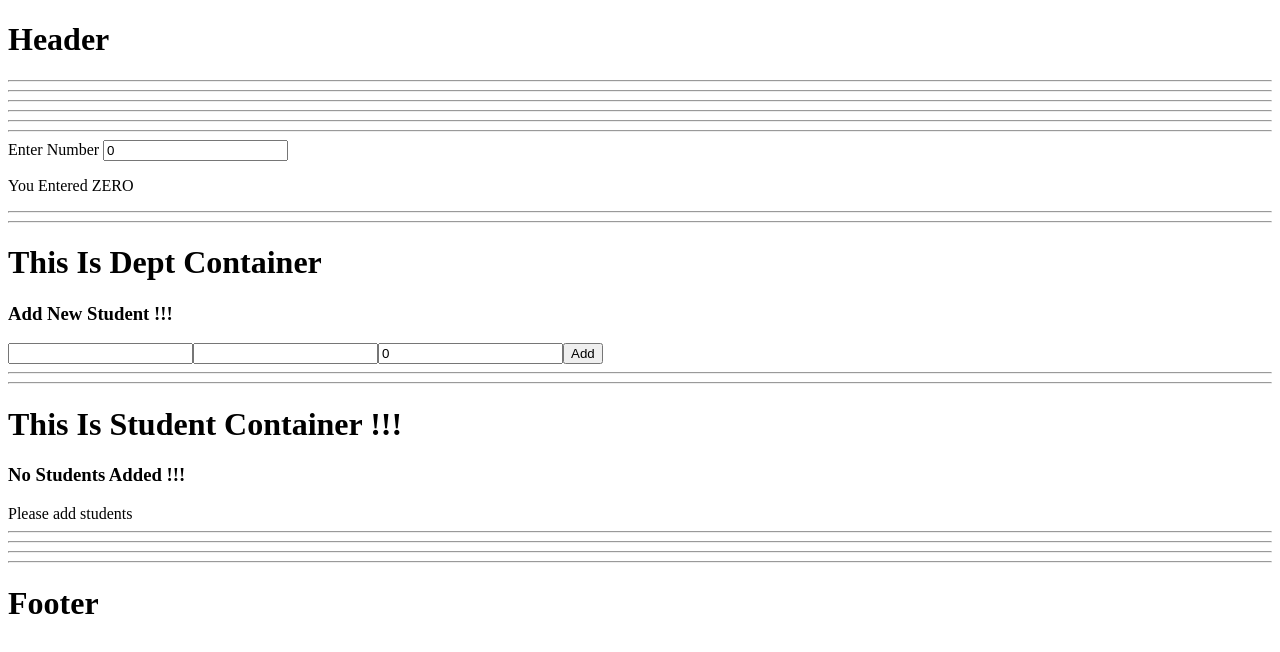
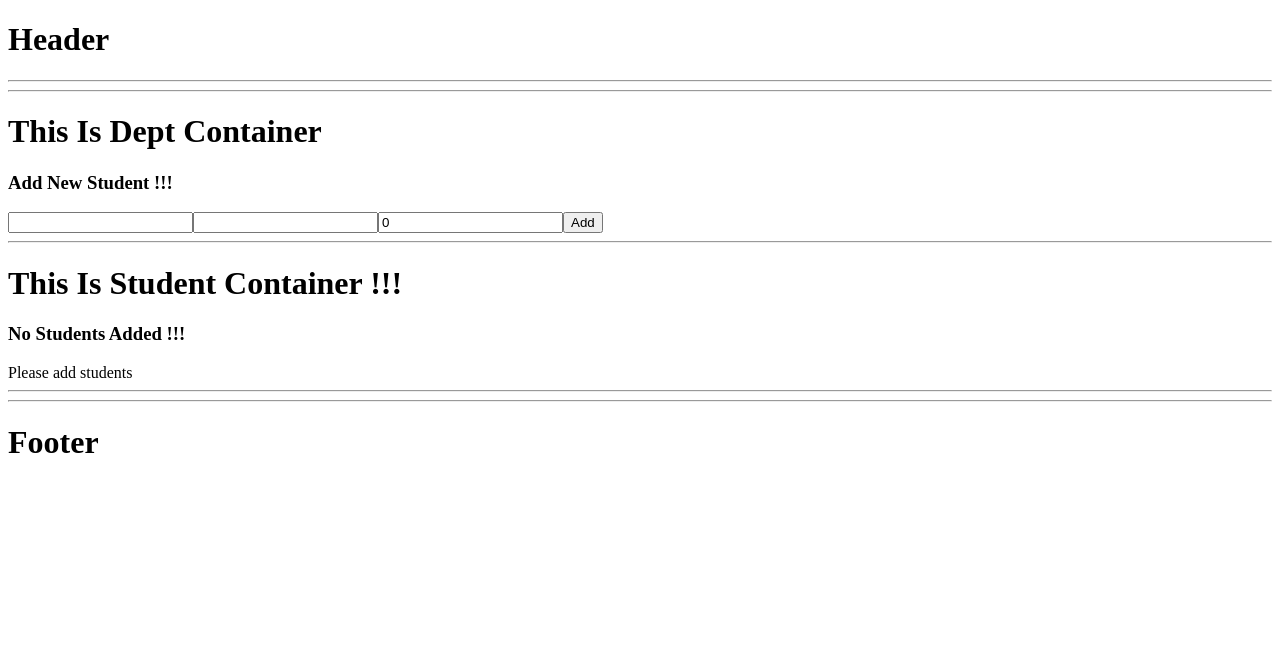
Before and after one commit to vinoddsce/rashmi-col-mgmt, an Angular app: page / in a window 1280 px wide. Shown: the top 652 px of the page. Built offline with nearby package versions, Linux system fonts and the light colour scheme.

Commit message:
Cleaned code

```diff
--- a/src/app/app.component.html
+++ b/src/app/app.component.html
@@ -1,16 +1,12 @@
 <app-header></app-header>
 
 <hr />
-<hr />
-<hr />
-<hr />
+
 
 <app-home></app-home>
 
 
 <hr />
-<hr />
-<hr />
-<hr />
+
 
 <app-footer></app-footer>
--- a/src/app/components/home/home.component.html
+++ b/src/app/components/home/home.component.html
@@ -1,7 +1,4 @@
-<hr />
-<hr />
-
-Enter Number <input type="text" [(ngModel)]="num" />
+<!-- Enter Number <input type="text" [(ngModel)]="num" />
 
 <div [ngSwitch]="num">
   <p *ngSwitchCase="0">
@@ -14,15 +11,15 @@ Enter Number <input type="text" [(ngModel)]="num" />
     You Entered Nothing
   </p>
 </div>
+<hr />
+<hr /> -->
 
-
-
-<hr />
 <hr />
 
 <app-dept-container (newStudentEvent)="newStudent($event)"></app-dept-container>
 
 <hr />
-<hr />
 
 <app-students-container [students]="students"></app-students-container>
+
+<hr />
```
